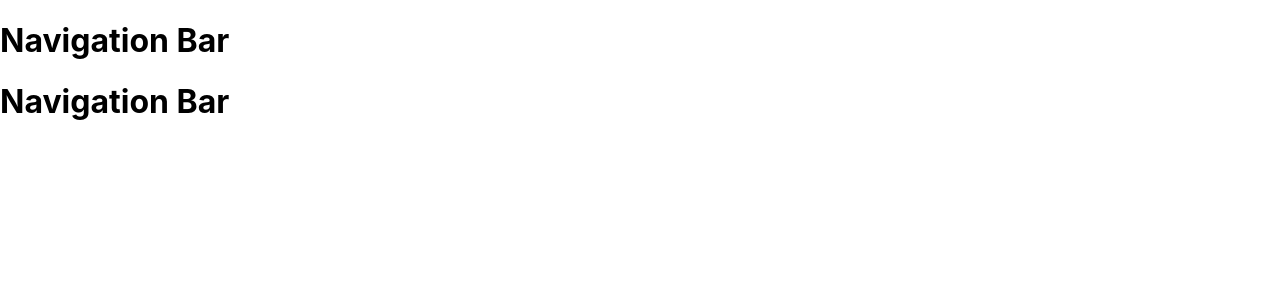
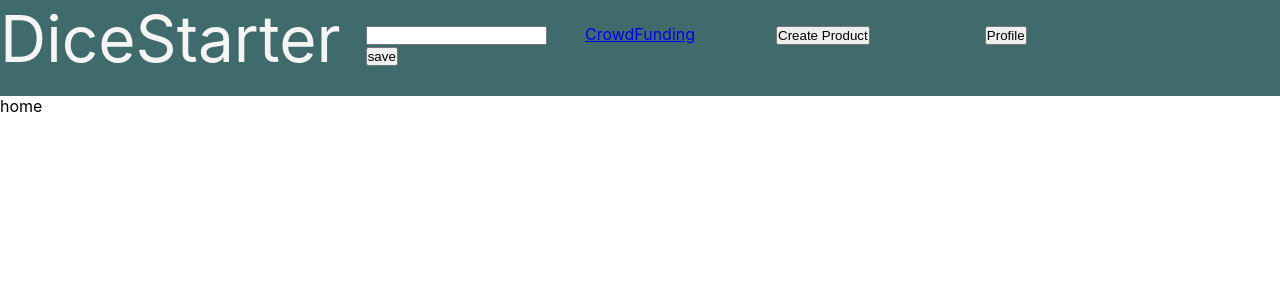
Before and after one commit to IamCocoDev/DiceStarter, a React (Create React App) app in the folder client/: page /home in a window 1280 px wide. Shown: the top 300 px of the page. Built offline with nearby package versions, Linux system fonts and the light colour scheme.

Commit message:
nav bar terminada

```diff
--- a/client/src/App.tsx
+++ b/client/src/App.tsx
@@ -2,15 +2,16 @@ import React from 'react';
 import {Route} from 'react-router-dom';
 import Home from '../src/components/home/home';
 import Landing from './components/landing/landing';
+import NavBar from './components/NavBar/NavBar';
 
 import './App.css';
 
 function App() {
   return (
     <div className="">
+      <Route path='/home' component={NavBar}></Route>
       <Route exact path='/' component={Landing}></Route>
-      <Route path='/home' component={Home}></Route>
-      <Home />
+      <Route exact path='/home' component={Home}></Route>
     </div>
   );
 }
--- a/client/src/components/NavBar/NavBar.css
+++ b/client/src/components/NavBar/NavBar.css
@@ -0,0 +1,57 @@
+*{
+    margin: 0;
+    padding: 0;
+    box-sizing: border-box;
+}
+.NavBar {
+    display: grid;
+    grid-template-columns: 1fr 1fr 1fr 1fr 1fr 1fr 1fr;
+    grid-template-rows: 1fr;
+    height: 12vh;
+    background-color: #406b6d;
+    width: 100%;
+    min-width: 100vh;
+    margin: 0px;
+    padding: 0px;
+}
+.NavBarItems {
+    margin-top: 1vh;
+    width:100vh;
+    height: 50px;
+}
+.NavBarLogo {
+    font-size: 8vh;
+    color:whitesmoke;
+    grid-column: 1/3;
+    grid-row:1/2;
+    max-width: 100px;
+}
+.NavBarLiOne {
+    color:violet;
+    margin-top: 3vh;
+    grid-column: 3/4;
+    grid-row: 1/2;
+    justify-self: center;
+}
+
+.NavBarLiTwo {
+    margin-top: 3vh;
+    color: violet;
+    grid-column: 5/6;
+    grid-row: 1/2;
+    justify-self: center;
+}
+.NavBarLiThree {
+    margin-top: 3vh;
+    color: violet;
+    grid-column: 4/5;
+    grid-row: 1/2;
+    justify-self: center;
+}
+.NavBarLiFour {
+    margin-top: 3vh;
+    color: violet;
+    grid-column: 6/7;
+    grid-row: 1/2;
+    justify-self: center;
+}
--- a/client/src/components/NavBar/NavBar.tsx
+++ b/client/src/components/NavBar/NavBar.tsx
@@ -1,9 +1,30 @@
 import React from 'react';
+import {NavLink} from 'react-router-dom';
+import SearchBar from '../searchBar/searchBar';
+import './NavBar.css';
 
 function NavBar(): JSX.Element {
   return (
-    <div>
-      <h1>Navigation Bar</h1>
+    <div className='NavBar'>
+      <p className='NavBarLogo'>DiceStarter</p>
+      <div className='NavBarLiOne'>
+        <SearchBar />
+      </div>
+      <div className='NavBarLiTwo'>
+        <button className='NavBarBtnOne'>
+          Create Product
+        </button>
+      </div>
+      <div className='NavBarLiThree'>
+        <NavLink exact to='/home' className='NavBarLinkOne'>
+           CrowdFunding
+        </NavLink>
+      </div>
+      <div className='NavBarLiFour'>
+        <button>
+          Profile
+        </button>
+      </div>
     </div>
   );
 }
--- a/client/src/components/home/home.tsx
+++ b/client/src/components/home/home.tsx
@@ -1,11 +1,10 @@
 import React from 'react';
 import './home.css';
-import NavBar from '../NavBar/NavBar';
 
 function Home() {
   return (
     <div>
-      <NavBar />
+      home
     </div>
   );
 }
```
